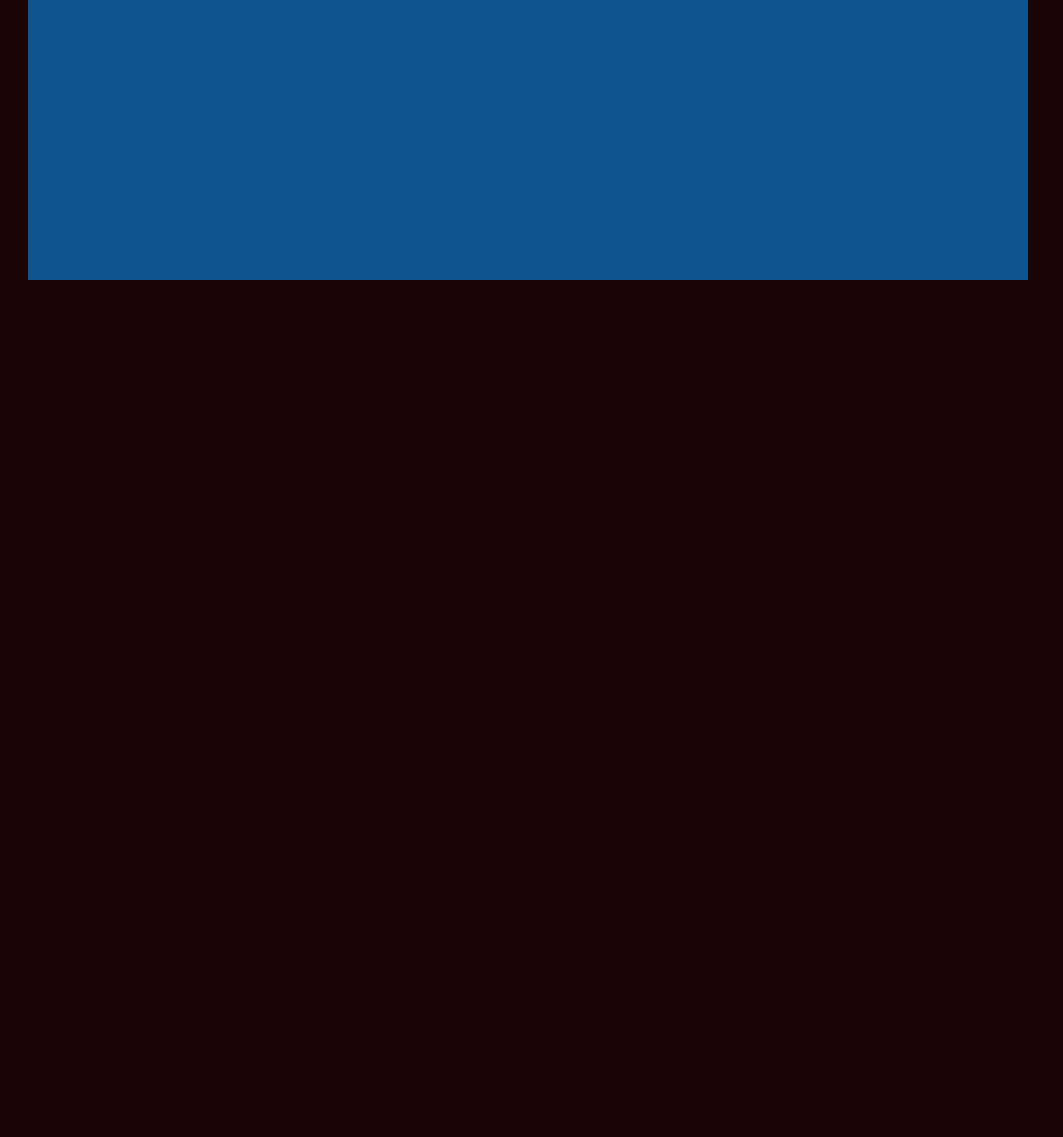
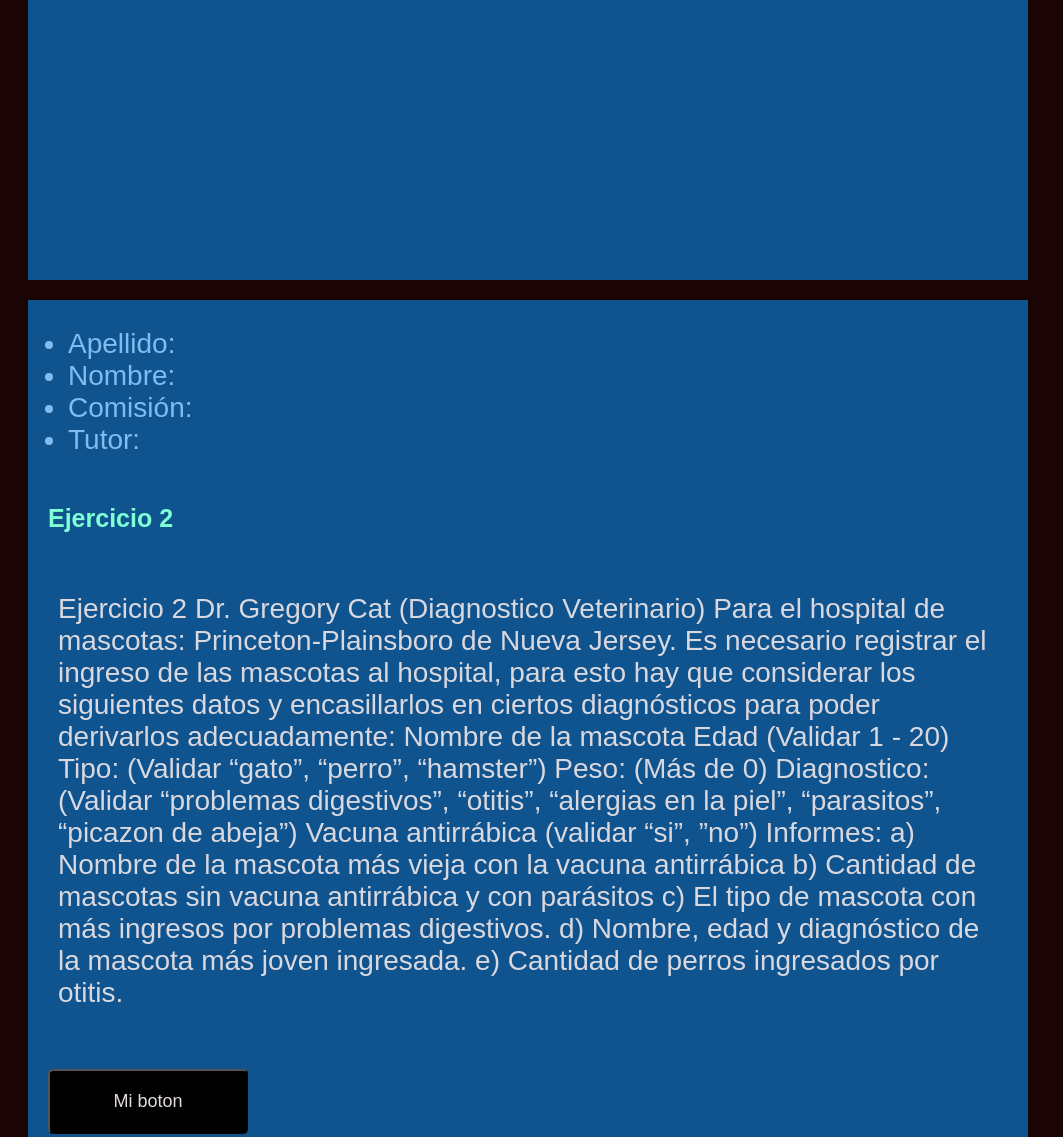
Before and after one commit to HoracioxBarrios/Simulacro-de-parcial-ingreso-UTN, a plain HTML site: page index.html in a window 1280 px wide. Shown: the part 740-1877 px from the top of the page, without its empty margins (0-1063 px from the left). Before the commit the page ends 1040 px from the top, so only its background shows below. Drawn offline with Linux system fonts and the light colour scheme.

Commit message:
siguiendo

```diff
--- a/estilos.css
+++ b/estilos.css
@@ -5,11 +5,11 @@
     font-size: 28px;
 }
 
-div {
+.caja {
     width: 1000px;
     height: 1000px;
     background: #0f538f;
-    margin: 20px;
+    margin: 20px 20px ;
     display: flex;
     flex-direction: column;
 
@@ -42,6 +42,6 @@
 }
 .boton:hover {
     color: #000;
-    background: #fff;
+    background: #10e963;
 
 }
--- a/index.html
+++ b/index.html
@@ -1,5 +1,6 @@
 <!DOCTYPE html>
 <html lang="en">
+
 <head>
     <meta charset="UTF-8">
     <meta http-equiv="X-UA-Compatible" content="IE=edge">
@@ -7,8 +8,9 @@
     <title>simulacro parcial - ejercicio 1</title>
     <link rel="stylesheet" href="estilos.css">
 </head>
+
 <body>
-    <div>
+    <div class="caja">
         <ul>
             <li>Apellido:</li>
             <li>Nombre:</li>
@@ -42,6 +44,46 @@
         <button class="boton" onclick="mostrar()">Mi boton</button>
     </div>
 
+    <div class="caja">
+
+        <ul>
+            <li>Apellido:</li>
+            <li>Nombre:</li>
+            <li>Comisión:</li>
+            <li>Tutor:</li>
+        </ul>
+        <h2>Ejercicio 2</h2>
+        <p>
+            Ejercicio 2
+
+            Dr. Gregory Cat (Diagnostico Veterinario)
+            Para el hospital de mascotas: Princeton-Plainsboro de Nueva Jersey.
+
+            Es necesario registrar el ingreso de las mascotas al hospital, para esto hay que considerar
+            los siguientes datos y encasillarlos en ciertos diagnósticos para poder derivarlos adecuadamente:
+
+            Nombre de la mascota
+            Edad (Validar 1 - 20)
+            Tipo: (Validar “gato”, “perro”, “hamster”)
+            Peso: (Más de 0)
+            Diagnostico: (Validar “problemas digestivos”, “otitis”, “alergias en la piel”, “parasitos”,
+            “picazon de abeja”)
+            Vacuna antirrábica (validar “si”, ”no”)
+
+            Informes:
+
+            a) Nombre de la mascota más vieja con la vacuna antirrábica
+            b) Cantidad de mascotas sin vacuna antirrábica y con parásitos
+            c) El tipo de mascota con más ingresos por problemas digestivos.
+            d) Nombre, edad y diagnóstico de la mascota más joven ingresada.
+            e) Cantidad de perros ingresados por otitis.
+
+        </p>
+        <button class="boton" onclick="mostrar()">Mi boton</button>
+    </div>
+
     <script src="simulacro-parcial.js"></script>
+    <!--<script src="simulacro-parcial2.js"></script>-->
 </body>
+
 </html>
```
Also changed, not shown: simulacro-parcial2.js (added, +65 -0 lines). Lines whose indentation alone changed are shown as unchanged.
